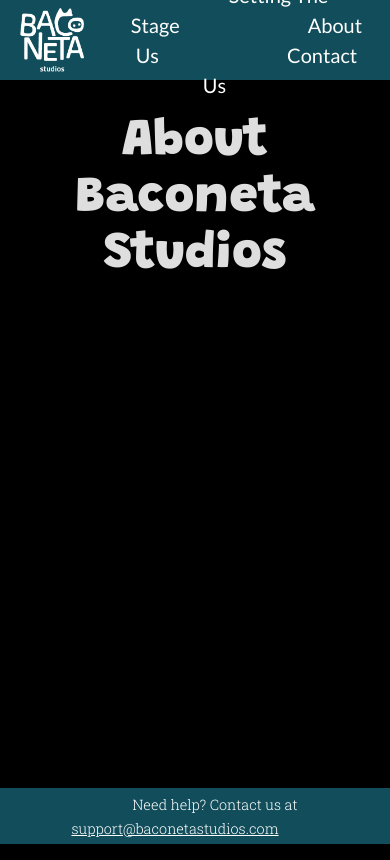
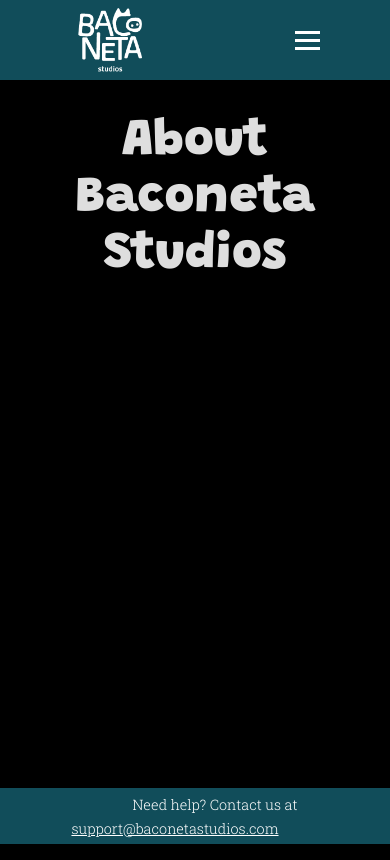
Before and after one commit to Baconeta-Studios/baconetastudios.com, a React (Vite) app: page /about in a window 390 px wide. Built offline with nearby package versions, Linux system fonts and the light colour scheme.

Commit message:
hamburger menu adjustment

```diff
--- a/src/index.css
+++ b/src/index.css
@@ -49,14 +49,15 @@ body {
 }
 
 .studio-icon {
+    margin-left: 1rem;   /* fixed spacing instead of percentage */
     margin-right: 5%;
-    margin-left: 5%;
 }
 
 .flex-container {
     display: flex;
     align-items: center;
-    justify-content: center;
+    justify-content: space-around;  /* spreads logo and nav/hamburger */
+    padding-right: 1rem;             /* keeps hamburger/nav off right edge */
 }
 
 .flex-item {
@@ -257,3 +258,64 @@ hr {
     text-align: center;
     /*text-shadow: 1px 1px 4px rgba(0,0,0,0.7); !* makes it readable on any background *!*/
 }
+
+/* --- NAV + HAMBURGER --- */
+.nav-links {
+    display: flex;
+    gap: 1rem;
+    flex-wrap: nowrap;     /* don’t allow wrapping */
+}
+
+.nav-links a {
+    white-space: nowrap;   /* never wrap */
+}
+
+.hamburger {
+    display: none;
+    flex-direction: column;
+    gap: 5px;
+    background: none;
+    border: none;
+    cursor: pointer;
+    padding: 0.5rem;
+}
+
+.hamburger span {
+    width: 25px;
+    height: 3px;
+    background: white;
+    transition: all 0.3s ease;
+}
+
+/* Animate into "X" */
+.hamburger.active span:nth-child(1) {
+    transform: rotate(45deg) translate(5px, 5px);
+}
+.hamburger.active span:nth-child(2) {
+    opacity: 0;
+}
+.hamburger.active span:nth-child(3) {
+    transform: rotate(-45deg) translate(6px, -6px);
+}
+
+/* --- Responsive --- */
+@media (max-width: 900px) {
+    .nav-links {
+        display: none;
+        flex-direction: column;
+        background-color: var(--sts-teal);
+        position: absolute;
+        top: 5rem; /* below header */
+        right: 1rem;
+        padding: 1rem;
+        border-radius: 6px;
+    }
+
+    .nav-links.show {
+        display: flex;
+    }
+
+    .hamburger {
+        display: flex;
+    }
+}
--- a/src/pages/Header.tsx
+++ b/src/pages/Header.tsx
@@ -1,15 +1,37 @@
 // React
 import { Link } from "react-router-dom";
+import { useState } from "react";
 
 export default function Header() {
+    const [menuOpen, setMenuOpen] = useState(false);
+
     return (
-        <header className={"flex-container"}>
-            <img className={"flex-item studio-icon"} src="/baconeta-whitelogo.png" alt="baconeta studios" width={64} height={64} />
-            <div className={"flex-row"}>
-                <Link to={"/"} className={"flex-item"} >Setting The Stage</Link>
-                <Link to={"/about"} className={"flex-item"} >About Us</Link>
-                <Link to={"/contact"} className={"flex-item"} >Contact Us</Link>
-            </div>
+        <header className="flex-container header">
+            <img
+                className="flex-item studio-icon"
+                src="/baconeta-whitelogo.png"
+                alt="baconeta studios"
+                width={64}
+                height={64}
+            />
+
+            {/* Desktop / Mobile Nav */}
+            <nav className={`flex-row nav-links ${menuOpen ? "show" : ""}`}>
+                <Link to="/" className="flex-item" onClick={() => setMenuOpen(false)}>Setting The Stage</Link>
+                <Link to="/about" className="flex-item" onClick={() => setMenuOpen(false)}>About Us</Link>
+                <Link to="/contact" className="flex-item" onClick={() => setMenuOpen(false)}>Contact Us</Link>
+            </nav>
+
+            {/* Hamburger */}
+            <button
+                className={`hamburger ${menuOpen ? "active" : ""}`}
+                onClick={() => setMenuOpen(!menuOpen)}
+                aria-label="Toggle menu"
+            >
+                <span></span>
+                <span></span>
+                <span></span>
+            </button>
         </header>
     );
 }
```
